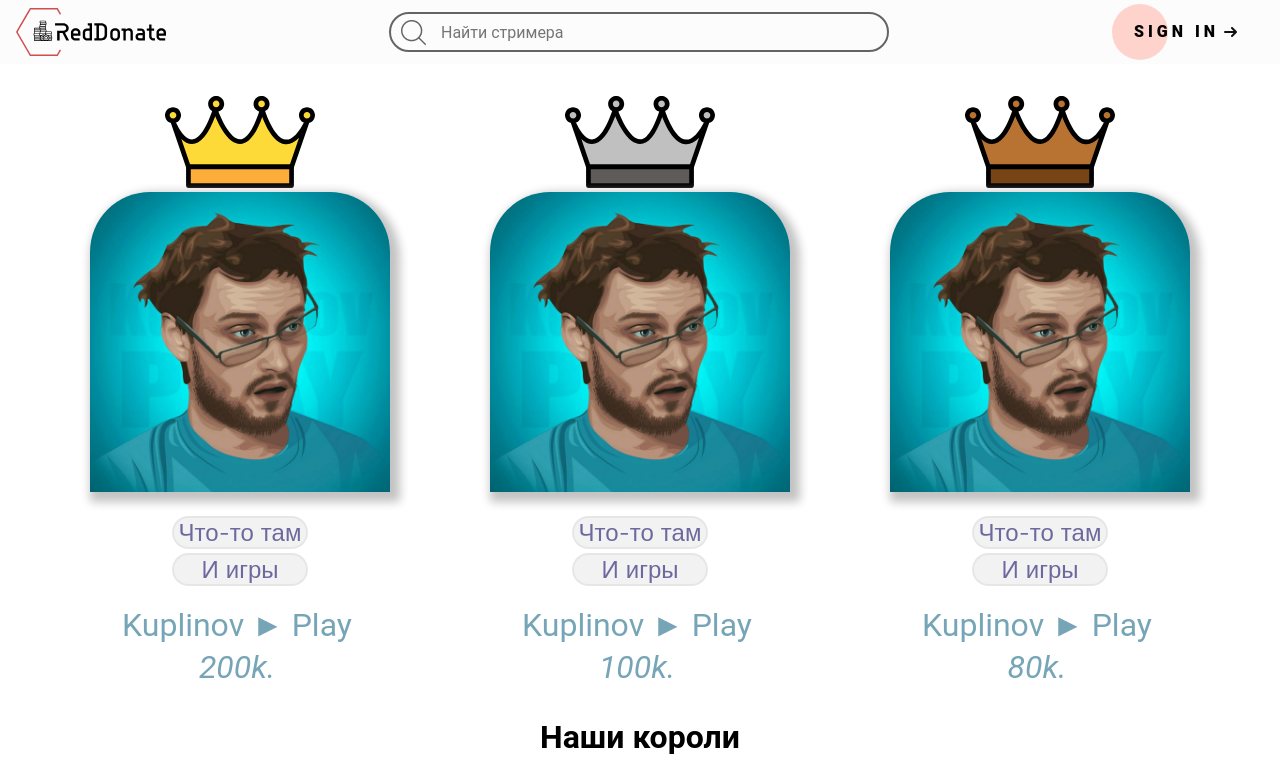
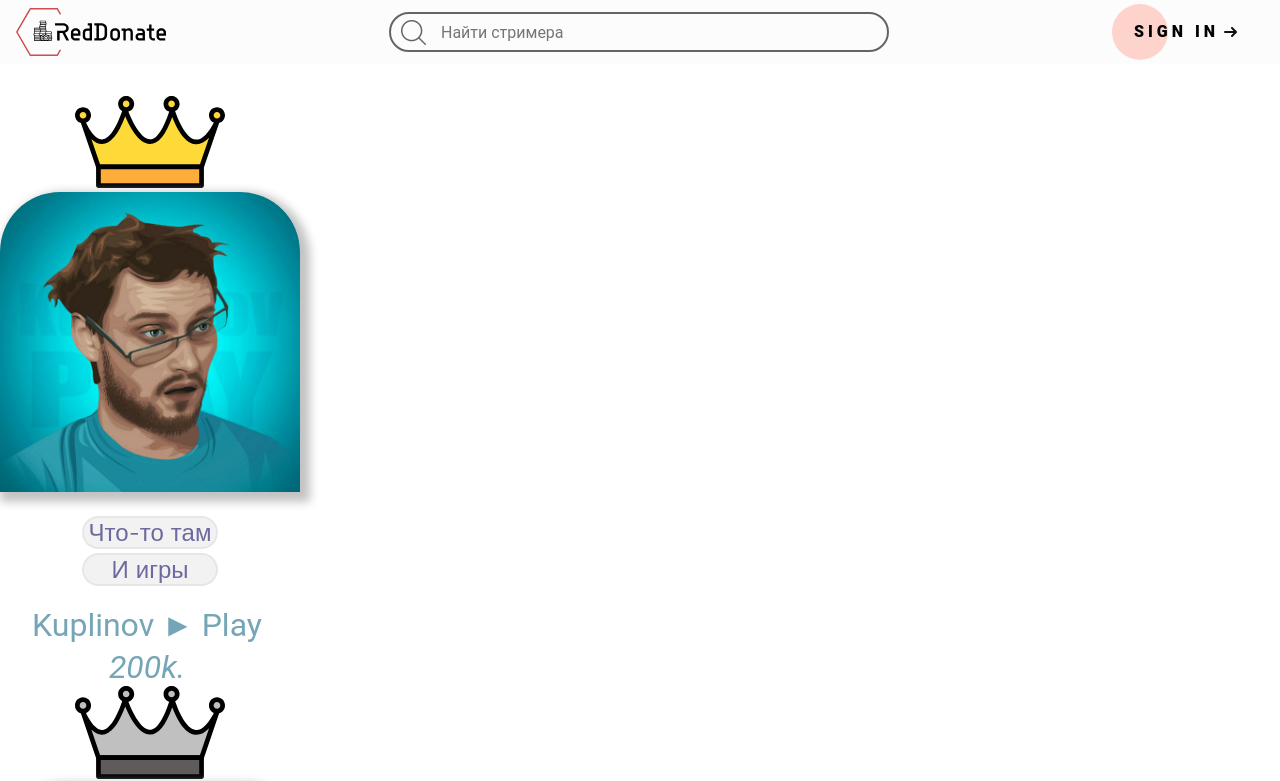
Before and after one commit to RedBread-Collaboration/RedDonate, a React (Create React App) app in the folder frontend/: page / in a window 1280 px wide. Shown: the top 781 px of the page. Built offline with nearby package versions, Linux system fonts and the light colour scheme; a web font is replaced by a local one.

Commit message:
Update cards

```diff
--- a/frontend/src/pages/Home/components/StreamerCard.scss
+++ b/frontend/src/pages/Home/components/StreamerCard.scss
@@ -1,15 +1,15 @@
 @import url("https://fonts.googleapis.com/css2?family=Maven+Pro&display=swap");
 
-.streamer__card__container {
-  display: flex;
-  gap: 100px;
-  flex-wrap: wrap;
-  justify-content: center;
-  align-items: center;
+// .streamer__card__container {
+//   display: flex;
+//   gap: 100px;
+//   flex-wrap: wrap;
+//   justify-content: center;
+//   align-items: center;
 
-  // margin: 50px 150px;
-  padding: 0px 20px;
-}
+//   // margin: 50px 150px;
+//   padding: 0px 20px;
+// }
 
 .streamer__card {
   width: 300px;
```
